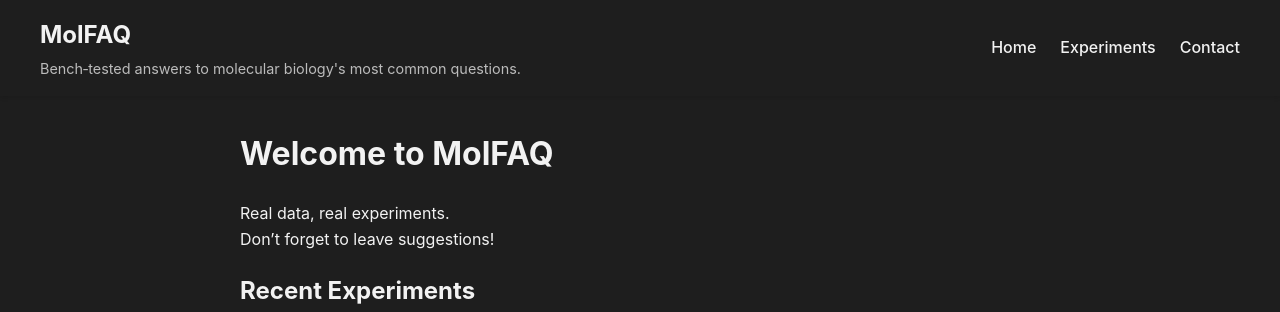
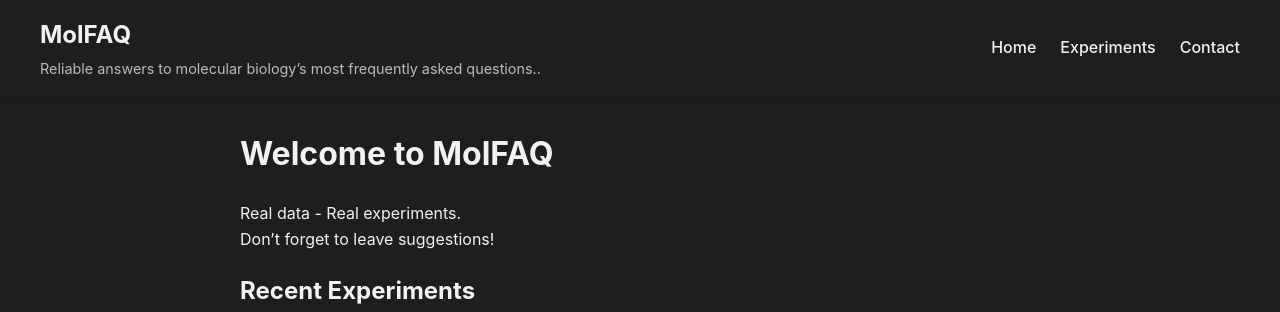
Before and after one commit to DylanCosto/DylanCosto.github.io, a Jekyll site: the page built from index.md, in a window 1280 px wide. Shown: the top 312 px of the page. Built offline with Jekyll 4.4.1, drawn with Linux system fonts in a browser that asks for light colours.

```diff
--- a/_config.yml
+++ b/_config.yml
@@ -1,7 +1,7 @@
 # _config.yml
 
 title: "MolFAQ"
-description: "Bench‑tested answers to molecular biology's most common questions."
+description: "Reliable answers to molecular biology’s most frequently asked questions.."
 url: "https://dylancosto.github.io" # Add your actual domain
 baseurl: ""
 logo: "/assets/images/logo.png" # Add a logo file later
--- a/index.md
+++ b/index.md
@@ -6,7 +6,7 @@ permalink: /
 
 # Welcome to MolFAQ
 
-Real data, real experiments.
+Real data - Real experiments.
 Don't forget to leave suggestions!
 
 ## Recent Experiments
```
Also changed, not shown: contact.md (+1 -1 lines).
